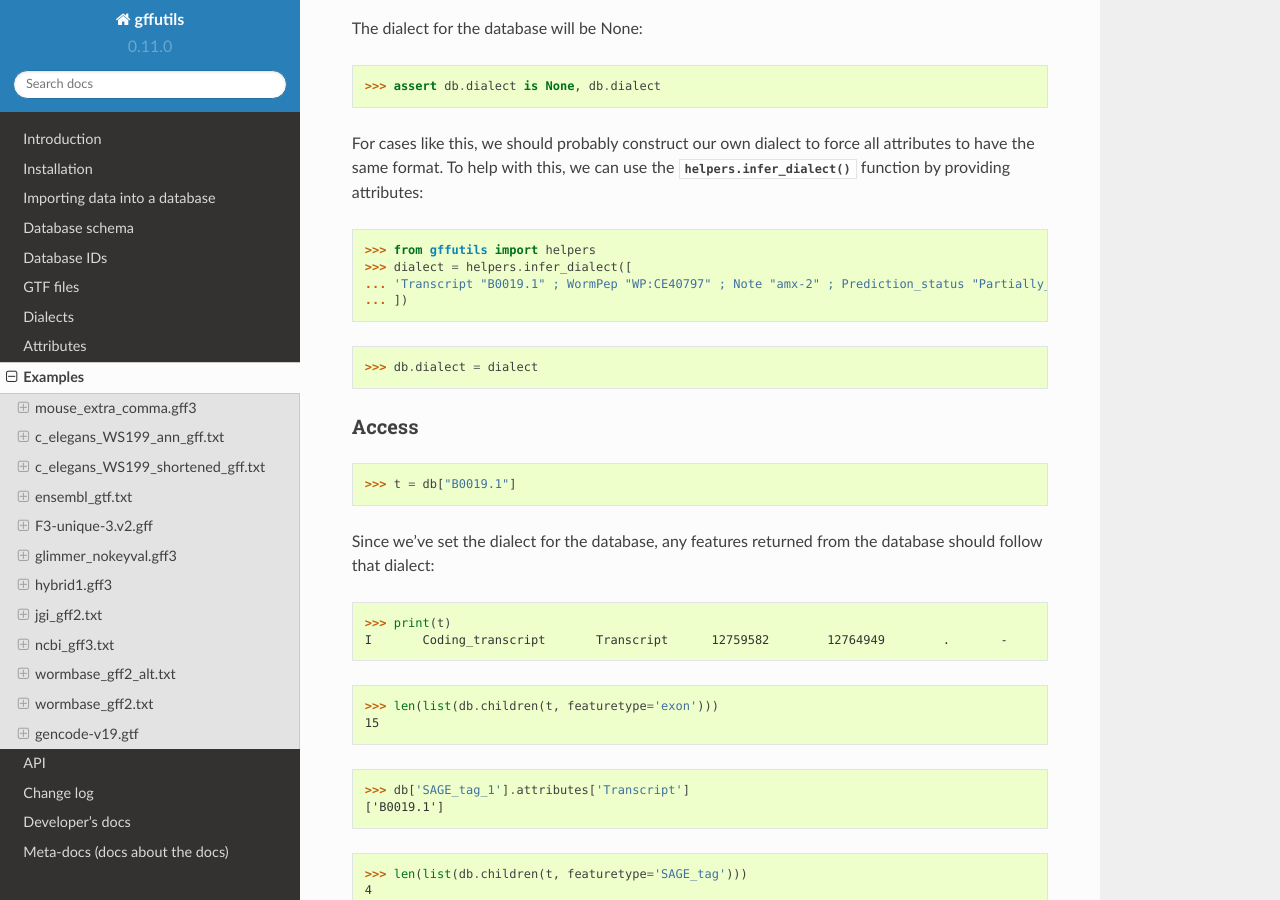
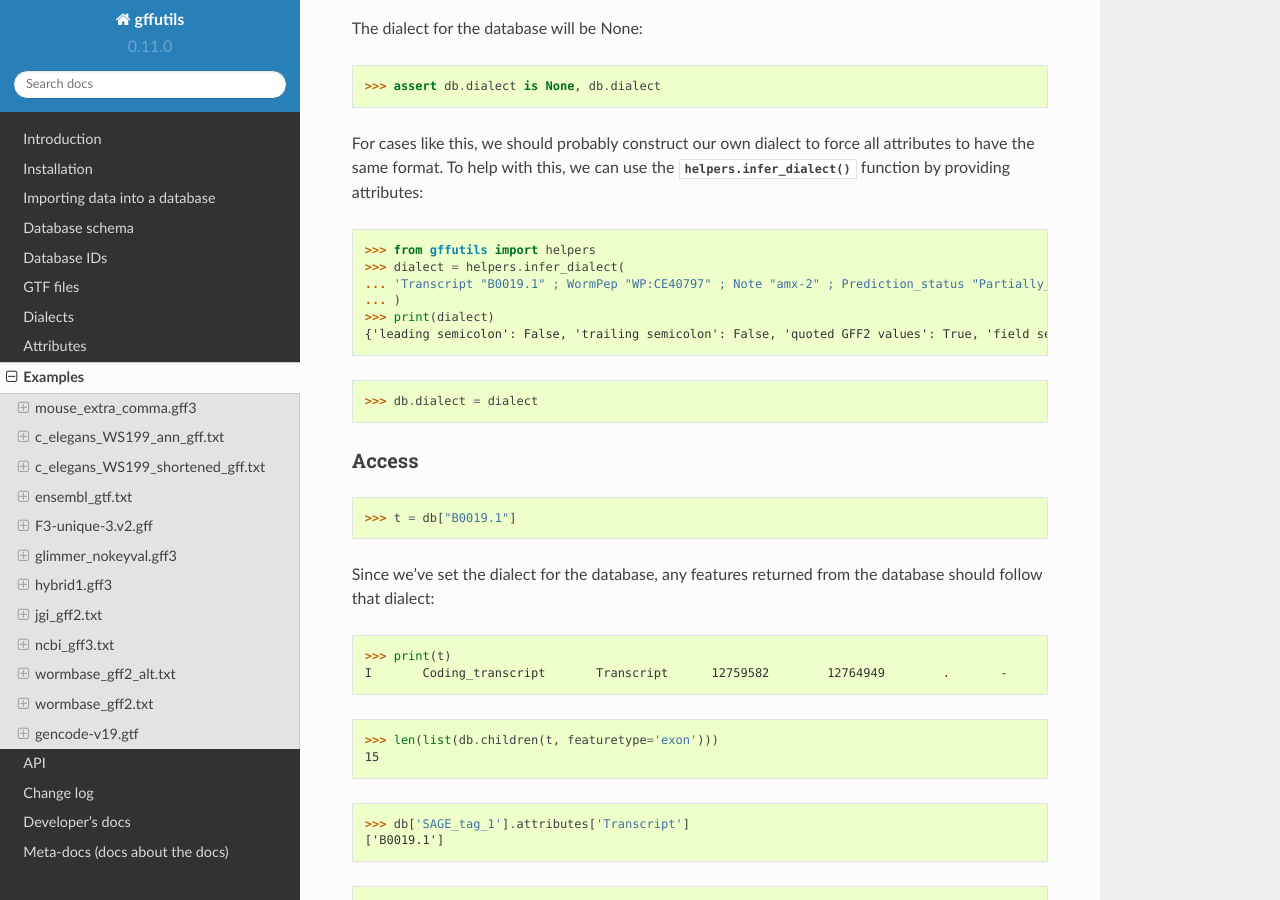
Before and after one commit to daler/gffutils, a Sphinx documentation site: the page built from doc/source/examples.rst, in a window 1280 px wide and 900 px high, scrolled down 13730 px. Built offline with Sphinx 7.4.7 and the Read the Docs theme 2.0.0, drawn with Linux system fonts in a browser that asks for light colours.

Commit message:
infer_dialect only accepts single string

```diff
--- a/doc/source/examples.rst
+++ b/doc/source/examples.rst
@@ -646,9 +646,11 @@ attributes to have the same format.  To help with this, we can use the
 :func:`helpers.infer_dialect` function by providing attributes:
 
 >>> from gffutils import helpers
->>> dialect = helpers.infer_dialect([
+>>> dialect = helpers.infer_dialect(
 ... 'Transcript "B0019.1" ; WormPep "WP:CE40797" ; Note "amx-2" ; Prediction_status "Partially_confirmed" ; Gene "WBGene00000138" ; CDS "B0019.1" ; WormPep "WP:CE40797" ; Note "amx-2" ; Prediction_status "Partially_confirmed" ; Gene "WBGene00000138"',
-... ])
+... )
+>>> print(dialect)
+{'leading semicolon': False, 'trailing semicolon': False, 'quoted GFF2 values': True, 'field separator': ' ; ', 'keyval separator': ' ', 'multival separator': ',', 'fmt': 'gtf', 'repeated keys': True, 'order': ['Transcript', 'WormPep', 'Note', 'Prediction_status', 'Gene', 'CDS', 'WormPep', 'Note', 'Prediction_status', 'Gene']}
 
 >>> db.dialect = dialect
 
```
Also changed, not shown: 1 other file.
